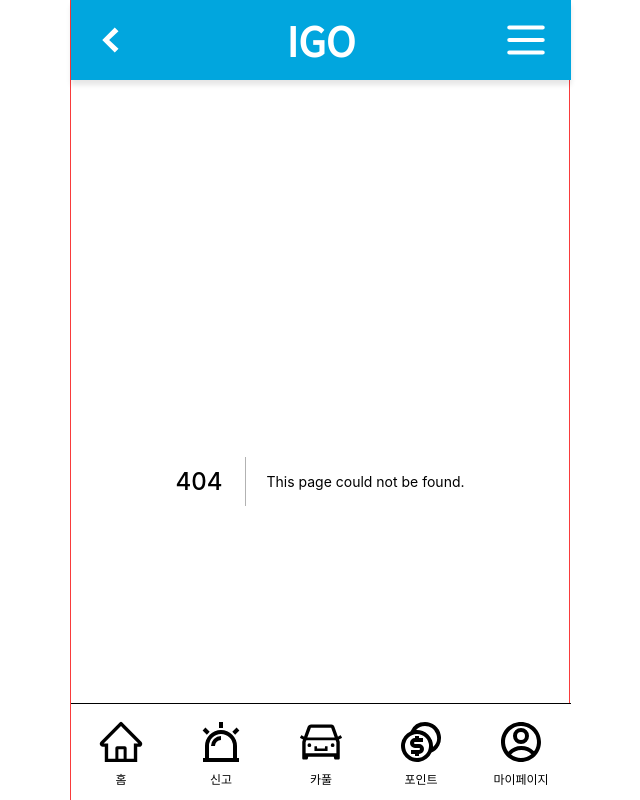
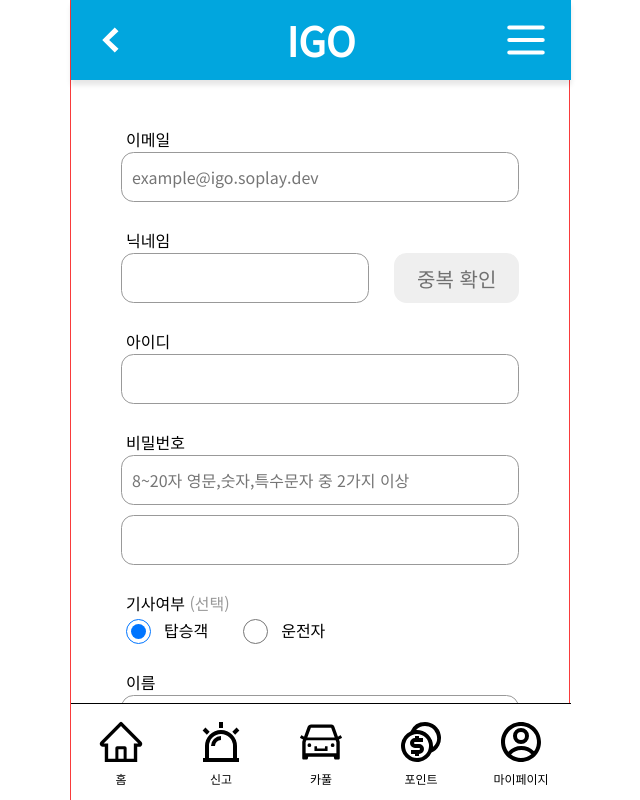
Before and after one commit to Hod0ri/2022-Capstone-IGO, a Next.js app in the folder Web Client/igo-web/: page /signup in a window 1280 px wide. Before the commit this address had no page. Shown: the top 800 px of the page, without its empty margins (320-960 px from the left). Built offline with nearby package versions, Linux system fonts and the light colour scheme.

Commit message:
[ Web ] Add SignUp Components and signup page

```diff
--- /dev/null
+++ b/Web Client/igo-web/core/components/SignUp/index.jsx
@@ -0,0 +1,207 @@
+import axios from 'axios';
+import { useRouter } from 'next/router';
+import React, { useState } from 'react';
+import styled from 'styled-components';
+import Button from '../Common/Button';
+import InputBox from '../Common/InputBox';
+
+const SignUp = () => {
+  const [inputData, setInputData] = useState({
+    user_Id: '',
+    user_Nick: '',
+    user_Name: '',
+    user_Pw: '',
+    user_Driver: false,
+    user_Phone: '',
+    user_Email: '',
+  });
+  const [checkPw, setCheckPw] = useState('');
+
+  const router = useRouter();
+  const onCreateUserId = async () => {
+    await axios
+      .post('https://igo.soplay.dev/api/auth/user/', inputData)
+      .then((res) => {
+        alert(`회원가입 성공`);
+        router.push('/');
+      })
+      .catch((err) => {
+        alert('입력값을 확인해 주세요!');
+        console.log(err.response.data.err.err);
+      });
+  };
+
+  return (
+    <SignUpContainer>
+      <InputBoxContainer>
+        <p>이메일</p>
+        <InputBox
+          placeholder="example@igo.soplay.dev"
+          type="email"
+          onChange={(e) =>
+            setInputData({ ...inputData, user_Email: e.target.value })
+          }
+          value={inputData['user_Email']}
+        />
+      </InputBoxContainer>
+      <InputBoxContainer>
+        <p>닉네임</p>
+        <div className="flex">
+          <InputBox
+            onChange={(e) =>
+              setInputData({ ...inputData, user_Nick: e.target.value })
+            }
+            value={inputData['user_Nick']}
+          />
+          <Button color="lightgary" fontColor="gray">
+            중복 확인
+          </Button>
+        </div>
+      </InputBoxContainer>
+      <InputBoxContainer>
+        <p>아이디</p>
+        <InputBox
+          onChange={(e) =>
+            setInputData({ ...inputData, user_Id: e.target.value })
+          }
+          value={inputData['user_Id']}
+        />
+      </InputBoxContainer>
+      <InputBoxContainer>
+        <p>
+          비밀번호
+          {checkPw && inputData['user_Pw'] !== checkPw && (
+            <span className="red ml-30">비밀번호가 일치하지 않습니다</span>
+          )}
+        </p>
+        <InputBox
+          placeholder="8~20자 영문,숫자,특수문자 중 2가지 이상"
+          type="password"
+          onChange={(e) =>
+            setInputData({ ...inputData, user_Pw: e.target.value })
+          }
+          value={inputData['user_Pw']}
+        />
+        <InputBox
+          type="password"
+          onChange={(e) => setCheckPw(e.target.value)}
+          value={checkPw}
+        />
+      </InputBoxContainer>
+      <InputBoxContainer>
+        <p>
+          기사여부 <span>(선택)</span>
+        </p>
+        <div id="radio" className="flex">
+          <div>
+            <input
+              name="a"
+              type={'radio'}
+              defaultChecked
+              value="no"
+              id="radio_no"
+              onChange={() =>
+                setInputData({ ...inputData, user_Driver: false })
+              }
+            />
+            <label htmlFor="radio_no">탑승객</label>
+          </div>
+          <div>
+            <input
+              name="a"
+              type={'radio'}
+              value="yes"
+              id="radio_yes"
+              onChange={() => setInputData({ ...inputData, user_Driver: true })}
+            />
+            <label htmlFor="radio_yes">운전자</label>
+          </div>
+        </div>
+      </InputBoxContainer>
+      <InputBoxContainer>
+        <p>이름</p>
+        <InputBox
+          onChange={(e) =>
+            setInputData({ ...inputData, user_Name: e.target.value })
+          }
+          value={inputData['user_Name']}
+        />
+      </InputBoxContainer>
+      <InputBoxContainer>
+        <p>휴대전화</p>
+        <InputBox
+          type="phone"
+          onChange={(e) =>
+            setInputData({ ...inputData, user_Phone: e.target.value })
+          }
+          value={inputData['user_Phone']}
+        />
+      </InputBoxContainer>
+      <div className="lastBtn">
+        <Button onClick={() => onCreateUserId()}>가입 하기</Button>
+      </div>
+    </SignUpContainer>
+  );
+};
+
+// 회원가입 main container
+const SignUpContainer = styled.div`
+  display: flex;
+  flex-direction: column;
+  padding: 50px 50px 50px 50px;
+  font-size: ${(props) => props.theme.fontSize.sm};
+  .lastBtn {
+    margin-top: 30px;
+  }
+  .red {
+    color: ${(props) => props.theme.color.red};
+  }
+  .ml-30 {
+    margin-left: 30px;
+  }
+`;
+// 입력 div container
+const InputBoxContainer = styled.div`
+  width: 100%;
+  p {
+    margin-bottom: 5px;
+    margin-left: 5px;
+    span {
+      color: ${(props) => props.theme.color.lightgray};
+    }
+  }
+  & + & {
+    margin-top: 30px;
+  }
+  .flex {
+    display: flex;
+  }
+  button {
+    margin-left: 25px;
+    width: 50%;
+    font-size: ${(porps) => porps.theme.fontSize.md};
+  }
+  input {
+    & + input {
+      margin-top: 10px;
+    }
+  }
+  #radio {
+    div {
+      display: flex;
+      align-items: center;
+      & + div {
+        margin-left: 30px;
+      }
+
+      input {
+        width: 25px;
+        height: 25px;
+      }
+      label {
+        padding-left: 10px;
+      }
+    }
+  }
+`;
+export default SignUp;
--- /dev/null
+++ b/Web Client/igo-web/pages/signup.jsx
@@ -0,0 +1,10 @@
+import axios from 'axios';
+import { useRouter } from 'next/router';
+import React, { useEffect, useState } from 'react';
+import SignUp from '../core/components/SignUp';
+
+const SignUpPage = () => {
+  return <SignUp />;
+};
+
+export default SignUpPage;
```
